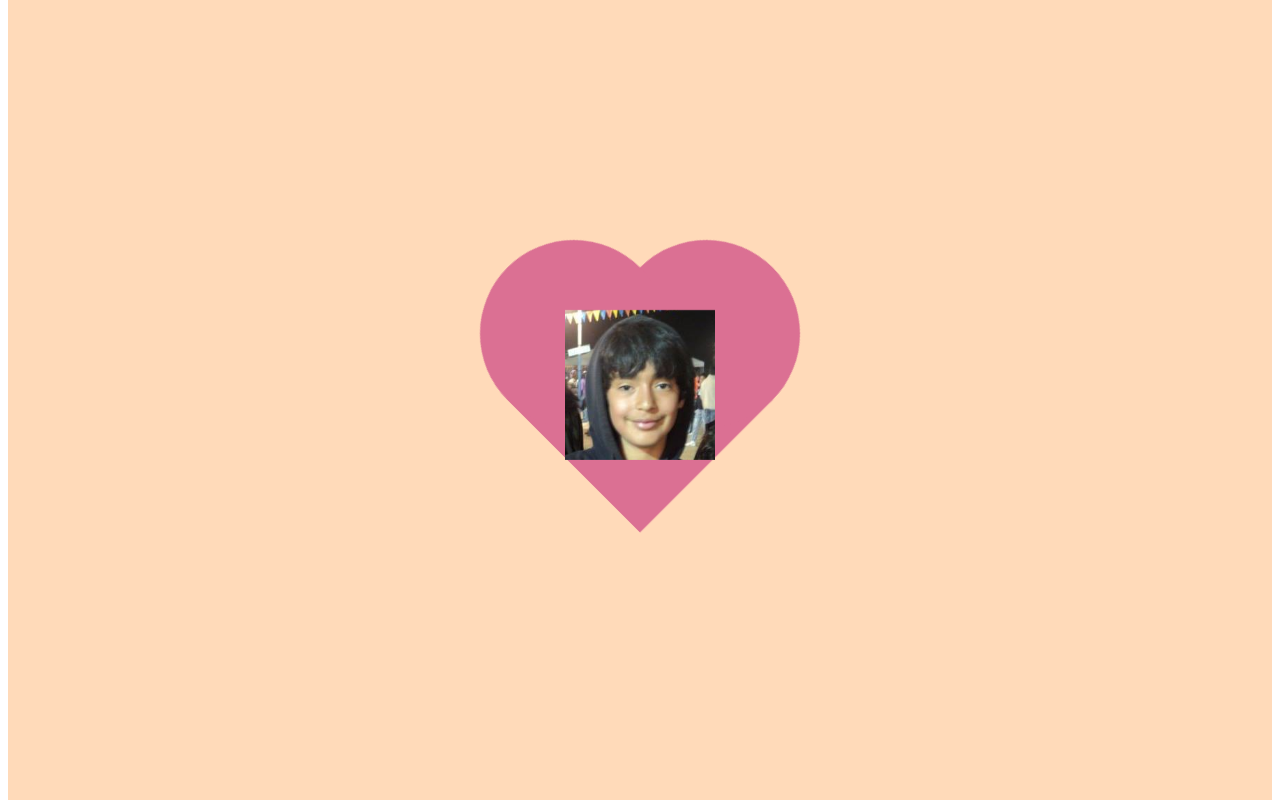
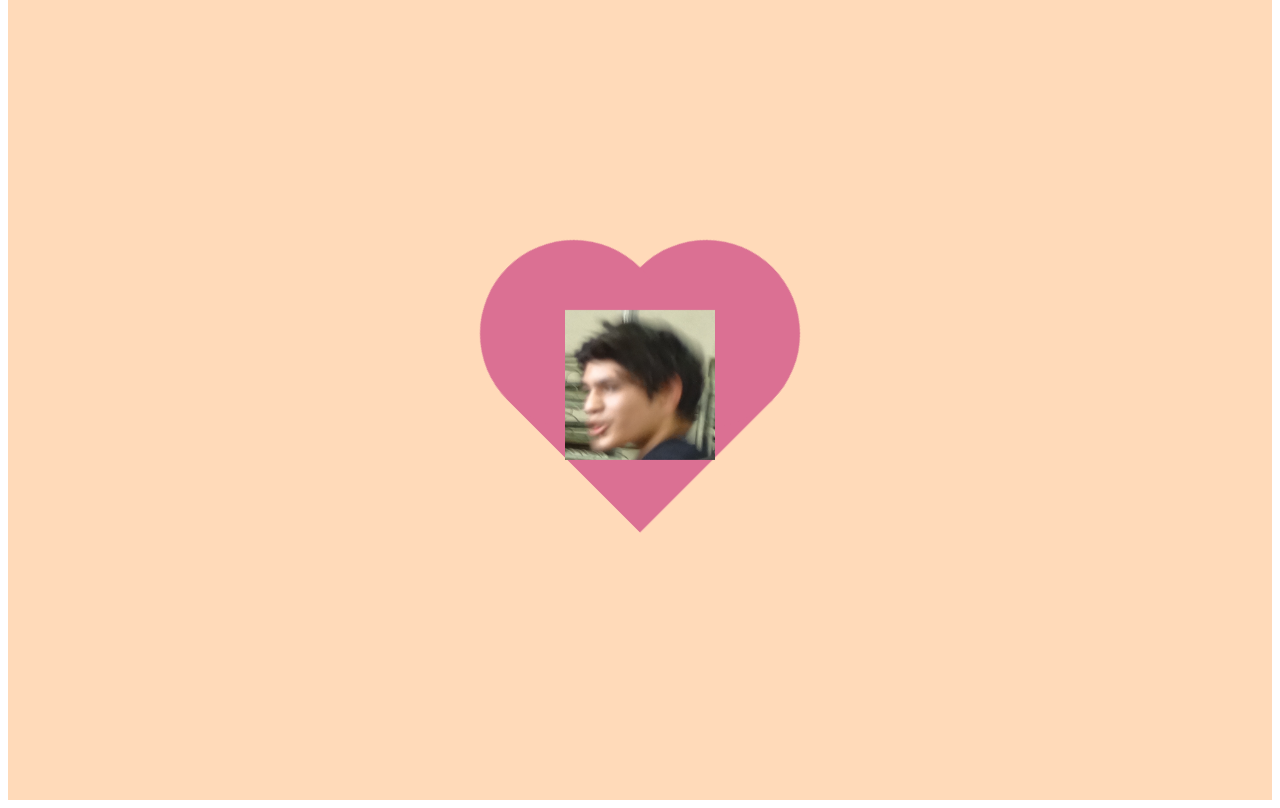
Before and after one commit to Zesordo/mkkweb, a website built with webpack: page src/index.html in a window 1280 px wide. Shown: the part 89-897 px from the top of the page. Built offline with nearby package versions, Linux system fonts and the light colour scheme.

Commit message:
fredo se la echo

```diff
--- a/src/index.html
+++ b/src/index.html
@@ -13,7 +13,7 @@
 
     <div class="contenedorsillo">
         <div class="corazaun"></div>
-        <img src="./assets/fredo.png" alt="fredito" style="height: 150px; width: 150px; margin-top: -30px; position: absolute;">
+        <img src="./assets/nofredo.png" alt="fredito" style="height: 150px; width: 150px; margin-top: -30px; position: absolute;">
     </div>
 
 </body>
```
Also changed, not shown: src/assets/fredo.png (deleted), src/assets/nofredo.png (added).
